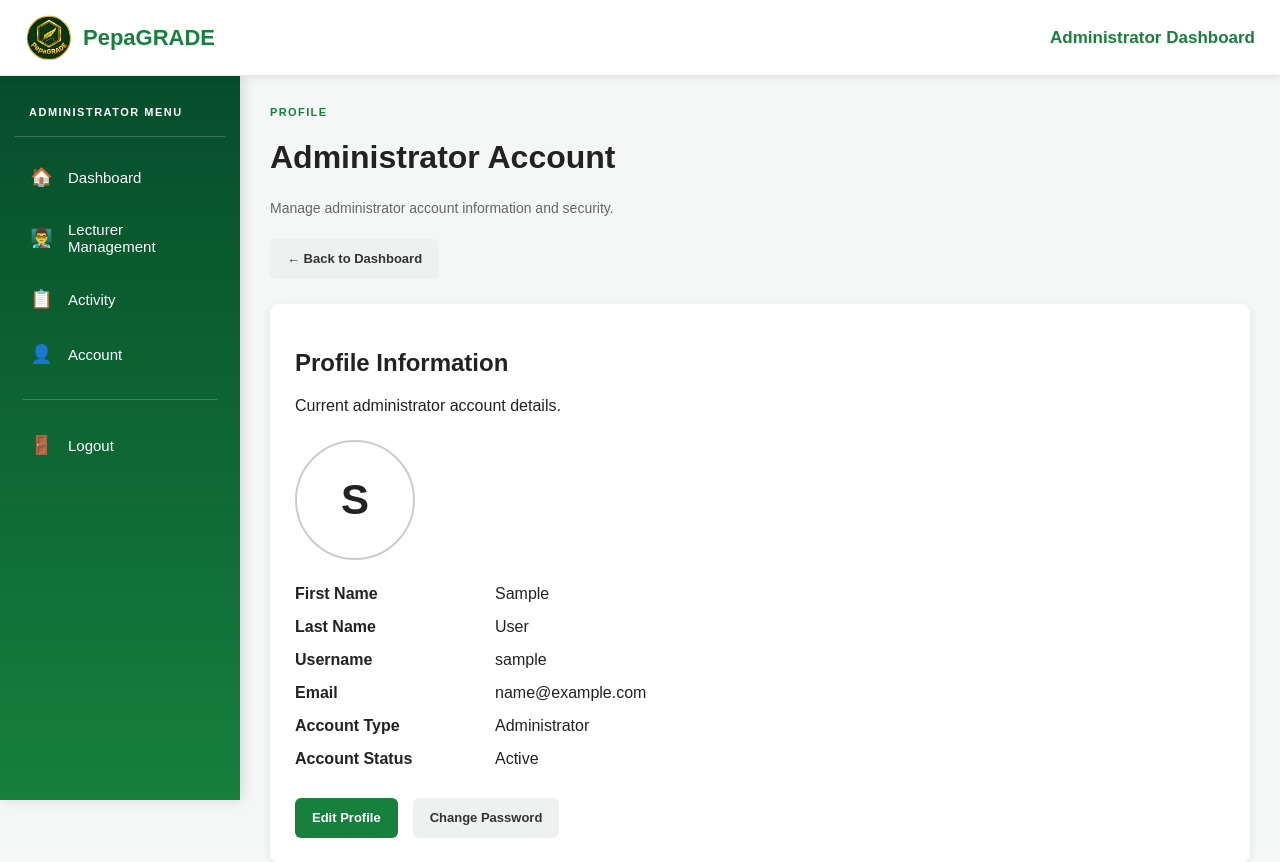
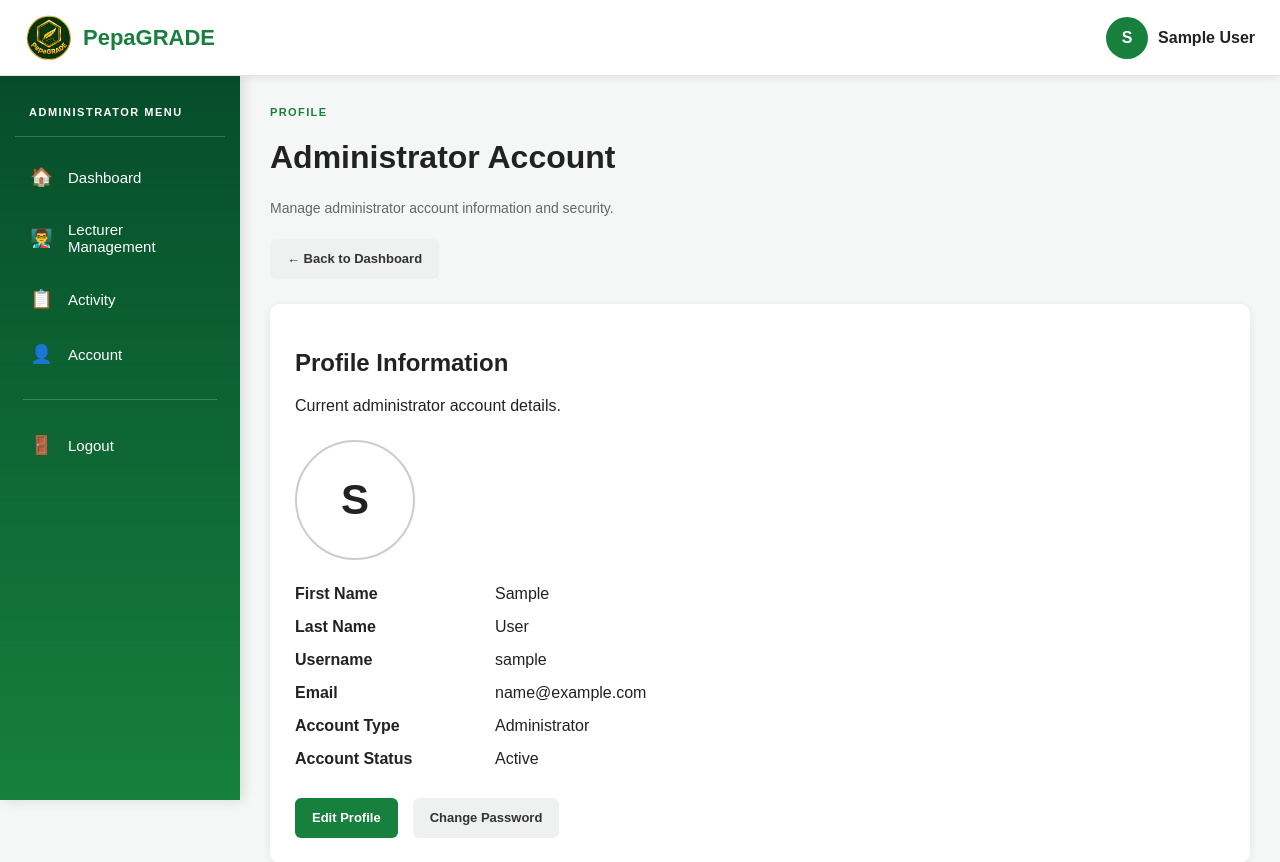
Before and after one commit to Felitha0022/PepaGRADE, a Django app: page /lecturer/admin/account/ in a window 1280 px wide. Shown: the top 862 px of the page. Run offline with Django 5.2, Linux system fonts and the light colour scheme; the visitor is signed in with stand-in values (Sample User, id 1); data comes from the database, SQL or seed files in the repository.

Commit message:
Updated admin profile display

```diff
--- a/templates/base.html
+++ b/templates/base.html
@@ -1771,42 +1771,27 @@
 
         </div>
 
-
         <div class="top-right">
 
     {% if request.user.is_authenticated %}
 
         {% if request.user.is_superuser %}
 
-                    <span class="top-dashboard-title">
-                        Administrator Dashboard
-                    </span>
-
-                {% elif request.user.lecturer_profile %}
-
             <a
-                        href="{% url 'lecturer_dashboard' %}"
-                        class="top-dashboard-title"
-                    >
-                        Dashboard
-                    </a>
-
-                {% endif %}
-
-            {% else %}
-            <div
+                href="{% url 'admin_account' %}"
                 style="
                     display:flex;
                     align-items:center;
                     gap:10px;
-        margin-left:auto;
+                    text-decoration:none;
+                    color:inherit;
                 "
             >
 
-    <!-- Administrator Profile Picture -->
-    {% if request.user.profile_picture %}
+                {% if request.user.admin_profile.profile_picture %}
+
                     <img
-            src="{{ request.user.profile_picture.url }}"
+                        src="{{ request.user.admin_profile.profile_picture.url }}"
                         alt="Administrator Profile Picture"
                         style="
                             width:42px;
@@ -1816,7 +1801,9 @@
                             border:2px solid #16803c;
                         "
                     >
+
                 {% else %}
+
                     <div
                         style="
                             width:42px;
@@ -1833,11 +1820,29 @@
                     >
                         {{ request.user.first_name|first|upper }}
                     </div>
+
                 {% endif %}
 
-
-
-                </div>
+                <span
+                    style="
+                        font-weight:600;
+                    "
+                >
+                    {{ request.user.get_full_name|default:request.user.username }}
+                </span>
+
+            </a>
+
+        {% elif request.user.lecturer_profile %}
+
+            <a
+                href="{% url 'lecturer_dashboard' %}"
+                class="top-dashboard-title"
+            >
+                Dashboard
+            </a>
+
+        {% endif %}
 
     {% endif %}
 
```
Lines whose indentation alone changed are shown as unchanged.
